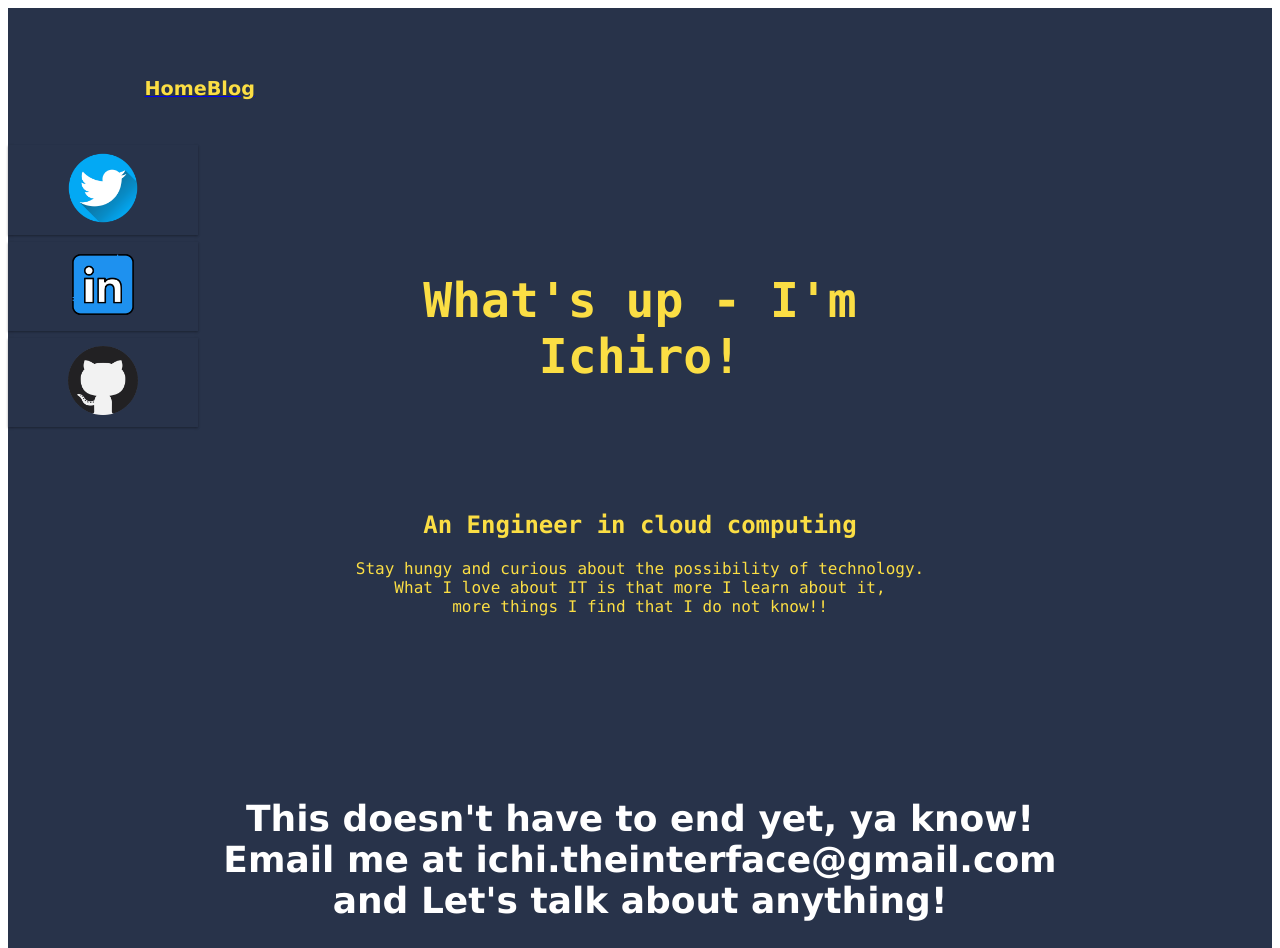
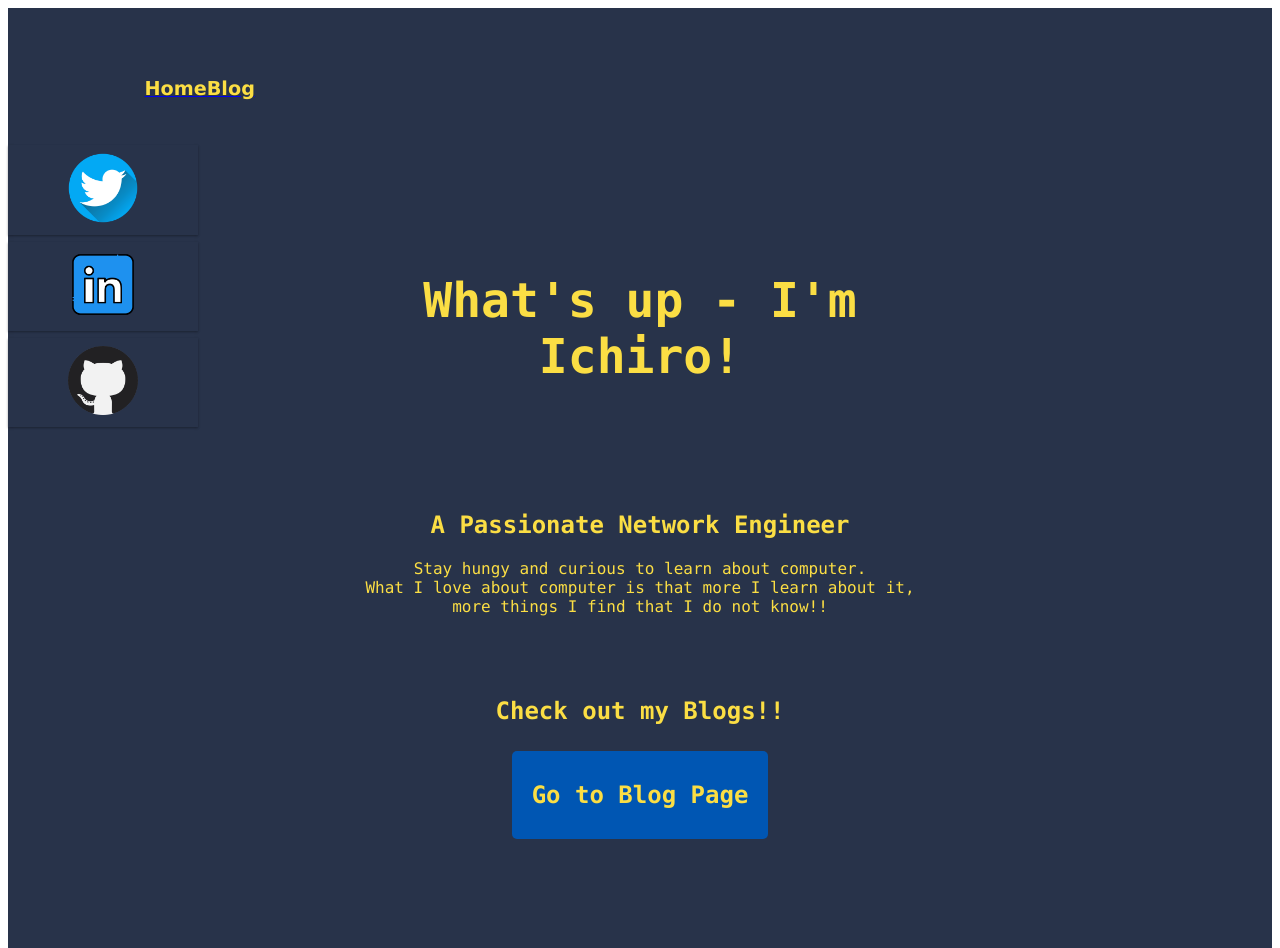
Before and after one commit to ichi-theinterface/0xashitaka-v2, a React (Create React App) app: page / in a window 1280 px wide. Shown: the top 948 px of the page. Built offline with nearby package versions, Linux system fonts and the light colour scheme.

Commit message:
update the main page to the current status

```diff
--- a/src/Page/App.css
+++ b/src/Page/App.css
@@ -58,13 +58,11 @@ html {
 }
 
 .header {
-
   padding: 1% 1% 1% 1%;
 }
 
 .footer {
-
-  color: #ffffff;
+  color: #FBDE44FF;
   height: 20%;
   text-align: center;
   font-size: 12px;
@@ -134,7 +132,6 @@ html {
 }
 
 .menu {
-
   float: left;
   padding-left: 0%;
   padding-right: 10%;
@@ -142,7 +139,6 @@ html {
 }
 
 .main {
-
   float: left;
 }
 
@@ -172,19 +168,16 @@ html {
 }
 
 .HeaderButtonText {
-
   color: #FBDE44FF;
   font-size: 120%;
 }
 
 .img-responsive {
-
   width: 40%;
   height: 40%;
 }
 
 .Greetings {
-
   text-align: center;
   font-family: "Lucida Console";
   color: #FBDE44FF;
@@ -224,3 +217,24 @@ html {
 .archive {
   border: 1px solid red;
 }
+
+.blog-button-container {
+  display: flex; /* Enables flexbox */
+  justify-content: center; /* Centers horizontally */
+  align-items: center; /* Centers vertically */
+  height: 100px; /* Set a height for the container */
+}
+
+.blog-button {
+  display: inline-block; /* Allows applying padding and makes it align like a button */
+  padding: 10px 20px; /* Adjust padding as needed */
+  background-color: #0056b3; /* Button color */
+  color: white; /* Text color */
+  text-decoration: none; /* Removes the underline from the link */
+  border-radius: 5px; /* Rounded corners for the button */
+  text-align: center; /* Centers the text */
+}
+
+.blog-button:hover {
+  background-color: green; /* Darker shade for hover effect */
+}
--- a/src/component/Main.js
+++ b/src/component/Main.js
@@ -28,13 +28,20 @@ const Main = () => (
 
       <div className="col-6 col-s-9 main">
         <h1 className="Greetings NameinGreeting">What's up - I'm Ichiro!</h1>
-        <h2 className='Greetings'>An Engineer in cloud computing</h2>
+        <h2 className='Greetings'>A Passionate Network Engineer</h2>
         <p className='Greetings'>
-          Stay hungy and curious about the possibility of technology.<br/>
-          What I love about IT is that more I learn about it,<br/>
+          Stay hungy and curious to learn about computer.<br/>
+          What I love about computer is that more I learn about it,<br/>
           more things I find that I do not know!!
         </p>
         <h1 className='horizontalblank'></h1>
+        <h2 className='Greetings'>Check out my Blogs!!</h2>
+        <div class="blog-button-container">
+          <a href="/blog" class="blog-button">
+            <h2 className='Greetings'>Go to Blog Page</h2>
+          </a>
+        </div>
+
       </div>
     </div>
 )
```
